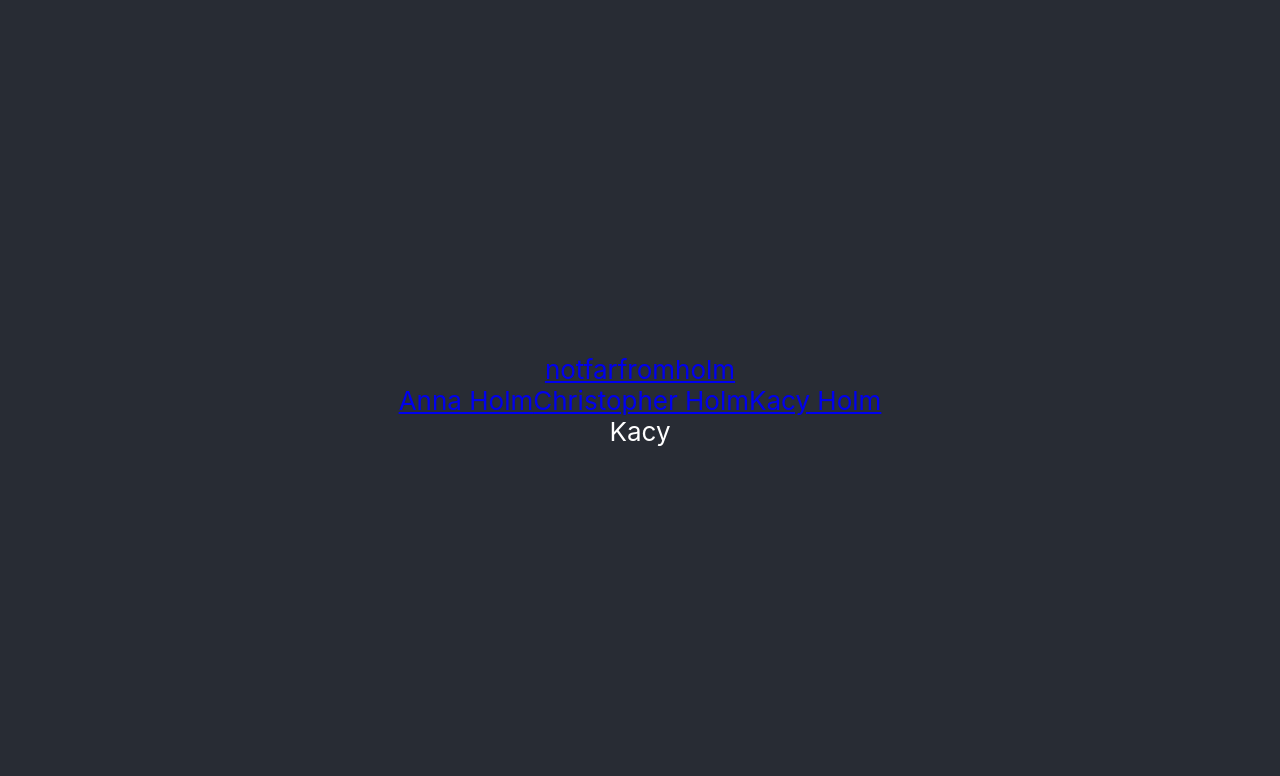
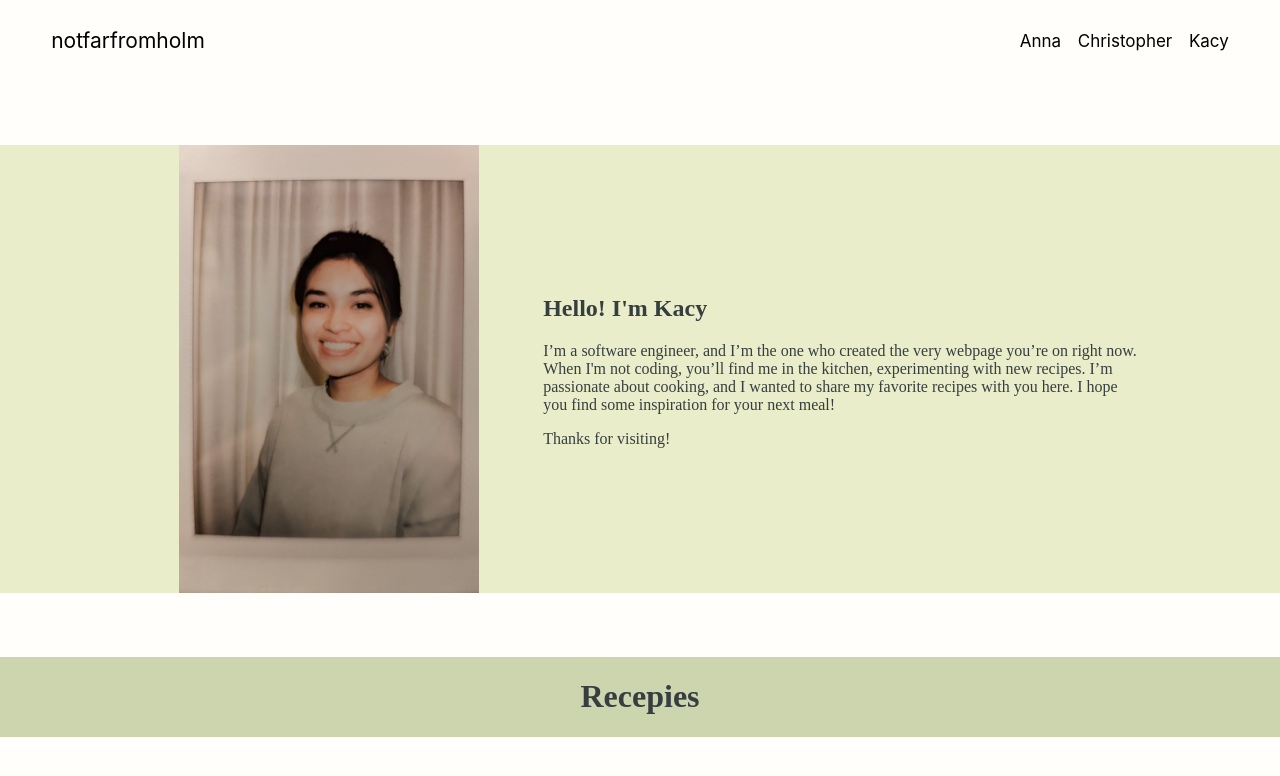
Before and after one commit to KacyHolm/notfarfromholm, a React (Create React App) app: page /kacy-holm in a window 1280 px wide. Shown: the top 776 px of the page. Built offline with nearby package versions, Linux system fonts and the light colour scheme.

Commit message:
Starting personal page

```diff
--- a/src/App.css
+++ b/src/App.css
@@ -1,6 +1,3 @@
-.App {
-  text-align: center;
-}
 
 .App-logo {
   height: 40vmin;
@@ -14,14 +11,10 @@
 }
 
 .App-header {
-  background-color: #282c34;
+  background-color: #FFFEFB;
   min-height: 100vh;
-  display: flex;
   flex-direction: column;
-  align-items: center;
-  justify-content: center;
-  font-size: calc(10px + 2vmin);
-  color: white;
+  color: blue;
 }
 
 .App-link {
@@ -32,7 +25,57 @@
   from {
     transform: rotate(0deg);
   }
+
   to {
     transform: rotate(360deg);
   }
 }
+
+/* NAVBAR */
+a:link,
+a:visited {
+  color: black;
+  text-decoration: none;
+}
+.active {
+  text-decoration: underline;
+  background-color: black;
+}
+
+.Navbar {
+  display: flex;
+  flex-wrap: nowrap;
+  flex: 1 0 67%;
+  align-items: center;
+  position: relative;
+  z-index: 2;
+  width: 100%;
+  box-sizing: border-box;
+  padding-top: 2.2vw;
+  padding-bottom: 2.2vw;
+  padding-left: 4vw;
+  padding-right: 4vw;
+  pointer-events: auto;
+  font-size: calc(1px + 2vmin);
+}
+
+.Navbar-Right {
+  display: inline-flex;
+  margin-left: auto;
+}
+
+.Navbar-Name {
+  padding-left: 1.3vw;
+}
+
+.Navbar-Home {
+  font-size: calc(5px + 2vmin);
+}
+
+.Column {
+  flex-direction: column;
+}
+
+.Row {
+  flex-direction: row;
+}
--- a/src/App.js
+++ b/src/App.js
@@ -7,28 +7,23 @@
   BrowserRouter as Router,
   Routes,
   Route,
-  Link,
 } from "react-router";
 import Main from './components/Main';
 
 function App() {
   return (
-    <div className="App">
+    <div>
       <header className="App-header">
-        <div>
         <Router>
-          <nav>
-            <Link to="/">notfarfromholm</Link>
-          </nav>
-        <Navbar />
-        <Routes>
+          <Navbar />
+          <Routes>
             <Route path="/" element={<Main />} />
             <Route path="/anna-holm" element={<Anna />} />
             <Route path="/christopher-holm" element={<Chris />} />
             <Route path="/kacy-holm" element={<Kacy />} />
           </Routes>
         </Router>
-        </div>
+
       </header>
     </div>
   );
--- a/src/components/Main.js
+++ b/src/components/Main.js
@@ -1,9 +1,9 @@
 import React from 'react';
 
 const Main = () => {
-  return (
-    <div>Home page</div>
-);
+    return (
+        <div>Home page</div>
+    );
 };
 
 export default Main;
--- a/src/components/Navbar.js
+++ b/src/components/Navbar.js
@@ -1,15 +1,25 @@
 import React from 'react';
-import { Link } from 'react-router';
 
 const Navbar = () => {
   return (
-
-<nav>
-  <Link to="/anna-holm">Anna Holm</Link>
-  <Link to="/christopher-holm">Christopher Holm</Link>
-  <Link to="/kacy-holm">Kacy Holm</Link>
-</nav>
-);
+    <div className="Navbar">
+      <nav className='Navbar-Home'>
+        <a href="/">notfarfromholm</a>
+      </nav>
+      <nav className="Navbar-Right">
+        <div className="Navbar-Name">
+          <a href="/anna-holm">Anna</a>
+        </div>
+        <div className="Navbar-Name">
+          <a href="/christopher-holm">Christopher</a>
+        </div>
+        <div className="Navbar-Name">
+          <a href="/kacy-holm">Kacy</a>
+        </div>
+      </nav>
+    </div>
+  );
 };
 
+
 export default Navbar;
--- /dev/null
+++ b/src/personalPages/kacy/Kacy.css
@@ -0,0 +1,40 @@
+
+
+.Kacy-Intro {
+    background-color: #e9edc9;
+    display: flex;
+}
+
+.Kacy-Theme {
+    padding-top: 4em;
+    color: #373e40;
+    display: grid;
+}
+
+.Kacy-Img {
+    width: 300px;
+    padding-left: 14vw;
+    padding-right: 5vw;
+}
+
+.Kacy-Intro-Text {
+    align-content: center;
+    max-width: 600px;
+}
+
+.Kacy-Intrests {
+    background-color: #ccd5ae;
+    text-align: center;
+}
+
+h1 {
+    font-family: Salhena;
+}
+
+h2 {
+    font-family: geller-headline;
+}
+
+p {
+    font-family: avenir;
+}
--- a/src/personalPages/kacy/Kacy.js
+++ b/src/personalPages/kacy/Kacy.js
@@ -1,9 +1,25 @@
 import React from 'react';
+import '../../App.css';
+import './Kacy.css'
+import kacy from './Kacy.jpg'
 
 const Kacy = () => {
-  return (
-    <div>Kacy</div>
-  );
+    return (
+        <div className='Column, Kacy-Theme'>
+            <div className='Row, Kacy-Intro'>
+                <img src={kacy} alt="Kacy" className='Kacy-Img' />
+                <div className='Column, Kacy-Intro-Text'>
+                    <h2>Hello! I'm Kacy</h2>
+                    <p>I’m a software engineer, and I’m the one who created the very webpage you’re on right now. When I'm not coding, you’ll find me in the kitchen, experimenting with new recipes. I’m passionate about cooking, and I wanted to share my favorite recipes with you here. I hope you find some inspiration for your next meal!</p>
+                    <p>Thanks for visiting!</p>
+                </div>
+            </div>
+            <div style={{ 'padding-top': '4em' }} />
+            <div className='Kacy-Intrests'>
+                <h1>Recepies</h1>
+            </div>
+        </div>
+    );
 };
 
 export default Kacy;
```
Also changed, not shown: src/personalPages/kacy/Kacy.jpg (added), 1 other file (tests, documents, lock files or other folders).
